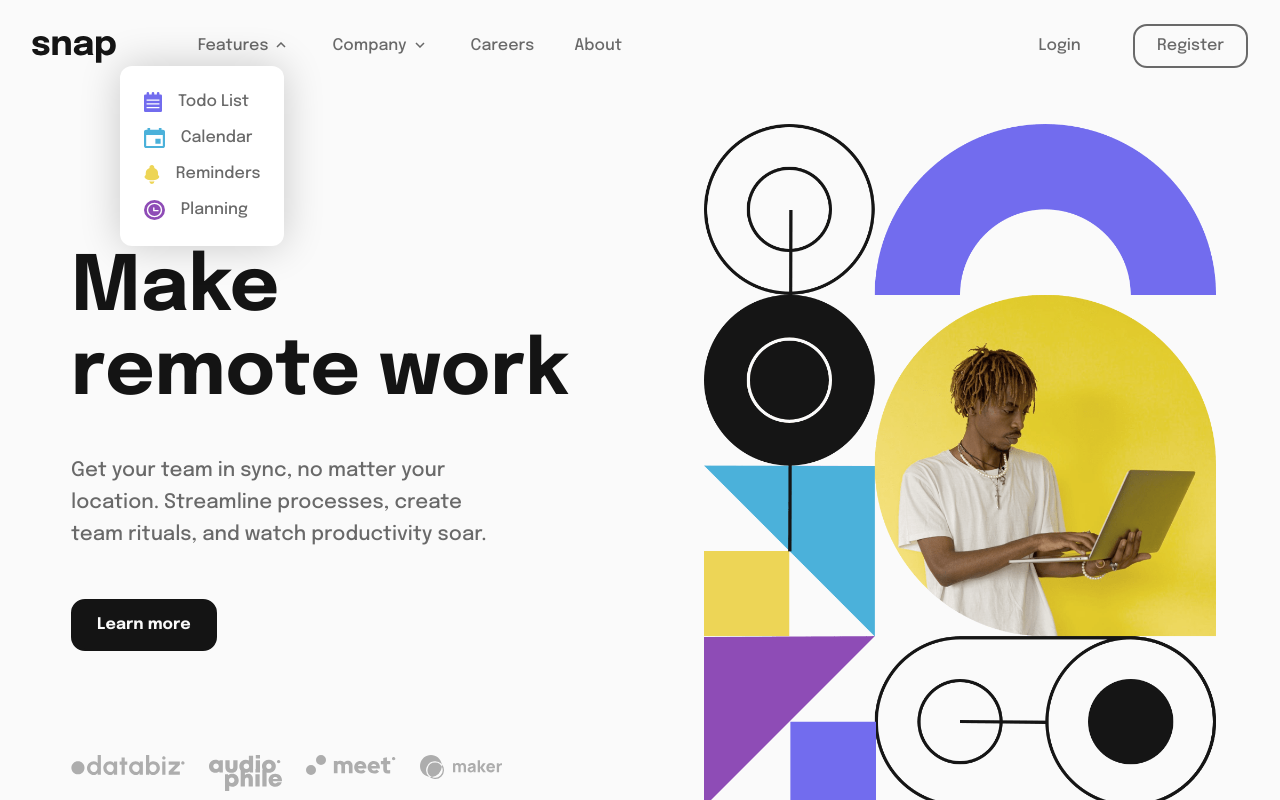
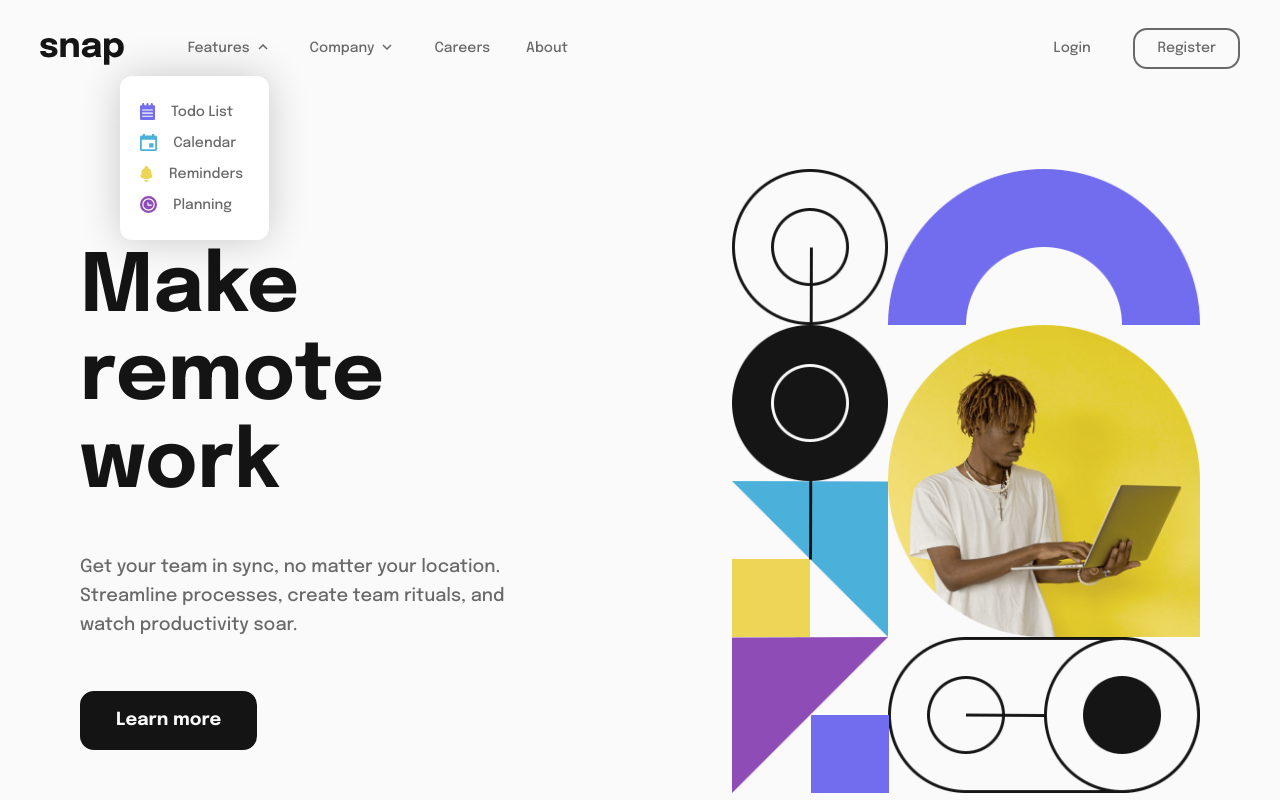
Before and after one commit to psudo-dev/frontend-mentor_-_intro-section-with-dropdown-navigation, a website built with Vite: page index.html in a window 1280 px wide. Both pictures are taken after a click on the button "Features". Shown: the top 800 px of the page. Built offline with nearby package versions, Linux system fonts and the light colour scheme.

Commit message:
Update style.css

```diff
--- a/css/style.css
+++ b/css/style.css
@@ -152,17 +152,18 @@ button {
 	top: 0;
 	right: 0;
 	height: 100dvh;
-	width: clamp(14rem, 2.364rem + 58.182vw, 16rem);
+	width: clamp(14rem, 2.364rem + 58.182vw, 15rem);
 	display: flex;
 	flex-direction: column;
-	gap: clamp(1.25rem, -1.659rem + 14.545vw, 1.75rem);
+	gap: clamp(0.875rem, -1.659rem + 14.545vw, 1.375rem);
 	z-index: 2;
-	padding: 1.3rem;
+	padding-block: 1.3rem;
+	padding-inline: 1.5rem;
 	opacity: 1;
 	visibility: visible;
 	transition:
-		opacity 0.2s ease,
-		visibility 0.2s ease;
+		opacity 0.3s ease,
+		visibility 0.3s ease;
 }
 
 .header__nav-close {
@@ -176,8 +177,8 @@ button {
 	opacity: 0;
 	visibility: hidden;
 	transition:
-		opacity 0.2s ease,
-		visibility 0.2s ease;
+		opacity 0.3s ease,
+		visibility 0.3s ease;
 	z-index: 1;
 }
 
@@ -187,7 +188,6 @@ button {
 }
 
 .header__nav--hidden {
-	display: none;
 	opacity: 0;
 	visibility: hidden;
 }
@@ -196,7 +196,12 @@ button {
 
 .header__menu {
 	display: grid;
-	gap: clamp(0.75rem, -0.705rem + 7.273vw, 1rem);
+	gap: clamp(0rem, -0.705rem + 7.273vw, 0.25rem);
+}
+
+.header__menu-link {
+	display: inline-block;
+	padding-block: 0.375rem;
 }
 
 .header__menu-link:hover,
@@ -207,20 +212,20 @@ button {
 
 .header__menu-trigger {
 	position: relative;
-	display: flex;
-	gap: 1rem;
+	display: inline-block;
+	padding-block: 0.375rem;
 }
 
 .header__menu-trigger::after {
 	content: "";
 	position: absolute;
-	top: 0.5rem;
+	top: 0.875rem;
 	right: -1.5rem;
 	width: 10px;
 	height: 6px;
 	background: url("../images/icon-arrow-down.svg") no-repeat;
 	transform: rotate(0deg);
-	transition: transform 0.2s ease;
+	transition: transform 0.3s ease;
 }
 
 .header__menu-trigger--open::after {
@@ -231,14 +236,16 @@ button {
 
 .header__submenu {
 	display: none;
-	padding: clamp(1.25rem, -0.205rem + 7.273vw, 1.5rem);
+	padding: clamp(0.875rem, -0.205rem + 7.273vw, 1.125rem);
+	padding-inline-start: clamp(1.125rem, -0.205rem + 7.273vw, 1.375rem);
 	padding-block-end: 0.75rem;
-	gap: clamp(0.75rem, -0.705rem + 7.273vw, 1rem);
+	gap: clamp(0rem, -0.705rem + 7.273vw, 0.25rem);
 	opacity: 0;
 	visibility: hidden;
 	transition:
-		opacity 0.2s ease,
-		visibility 0.2s ease;
+		opacity 0.3s ease,
+		visibility 0.3s ease;
+	margin-block-start: -0.25rem;
 }
 
 .header__submenu--visible {
@@ -249,12 +256,25 @@ button {
 
 .header__submenu-item {
 	display: flex;
-	gap: 1rem;
+	gap: 0.625rem;
 	align-items: center;
 }
 
+.header__submenu-icon-wrapper {
+	display: flex;
+	justify-content: center;
+	align-items: center;
+	width: 2rem;
+	height: 100%;
+}
+
 .header__submenu-icon {
-	height: 85%;
+	height: 60%;
+}
+
+.header__submenu-link {
+	padding: 0.375rem;
+	margin-block-end: -0.125rem;
 }
 
 /* AUTH */
@@ -351,25 +371,12 @@ button {
 	margin-block-start: 2rem;
 }
 
-@media (min-width: 820px) {
-	.header__logo-link {
-		margin-block-start: clamp(-0.25rem, -0.752rem + 0.98vw, -0.125rem);
-	}
+@media (min-width: 51.25em) {
+	/* MOBILE MENU CORRECTIONS */
 
 	.header__nav--hidden {
-		display: flex;
 		opacity: 1;
 		visibility: visible;
-	}
-
-	.header {
-		justify-content: flex-start;
-		gap: clamp(2rem, -10.059rem + 23.529vw, 5rem);
-		font-size: clamp(0.875rem, 0.373rem + 0.98vw, 1rem);
-		width: 100%;
-		max-width: 1440px;
-		margin-inline: auto;
-		padding-inline: clamp(1rem, -3.02rem + 7.843vw, 2rem);
 	}
 
 	.header__overlay--visible {
@@ -382,6 +389,22 @@ button {
 		display: none;
 	}
 
+	/* HEADER */
+
+	.header {
+		justify-content: flex-start;
+		gap: clamp(1.5rem, -10.059rem + 23.529vw, 3.25rem);
+		font-size: 0.875rem;
+		width: 100%;
+		max-width: 1440px;
+		margin-inline: auto;
+		padding-inline: clamp(1rem, -3.02rem + 7.843vw, 2.5rem);
+	}
+
+	.header__logo-link {
+		margin-block-start: clamp(-0.25rem, -0.752rem + 0.98vw, -0.125rem);
+	}
+
 	.header__nav {
 		position: static;
 		flex-direction: row;
@@ -392,42 +415,32 @@ button {
 		padding: 0;
 	}
 
+	/* MENU */
+
 	.header__menu {
 		grid-template-columns: repeat(4, auto);
-		gap: clamp(1.75rem, -1.259rem + 5.882vw, 2.5rem);
+		gap: clamp(0.75rem, -1.259rem + 5.882vw, 1.25rem);
 	}
 
 	.header__menu-item {
 		position: relative;
-		padding-block: 0.5rem;
+		padding: 0.5rem;
 	}
-
-	/* .header__menu-item:hover .header__submenu {
-		opacity: 1;
-		visibility: visible;
-	}
-
-	.header__menu-item:hover .header__menu-trigger::after {
-		transform: rotate(180deg);
-	}
-
-	.header__menu-item:has(.header__submenu:hover)
-		.header__menu-trigger::after {
-		transform: rotate(180deg);
-	} */
 
 	.header__menu-trigger {
 		margin-inline-end: 1.5rem;
 	}
 
 	.header__menu-trigger::after {
-		top: clamp(0.4rem, -0.001rem + 0.784vw, 0.5rem);
+		top: clamp(0.775rem, -0.001rem + 0.784vw, 0.875rem);
 		right: clamp(-1.125rem, -0.498rem + -1.225vw, -1rem);
 	}
 
+	/* AUTH */
+
 	.header__auth {
 		grid-template-columns: 1fr 1fr;
-		gap: clamp(0rem, -4.02rem + 7.843vw, 1rem);
+		gap: clamp(0rem, -4.02rem + 7.843vw, 0.5rem);
 	}
 
 	.header__auth-item {
@@ -435,32 +448,39 @@ button {
 		padding-inline: clamp(1.125rem, 0.121rem + 1.961vw, 1.375rem);
 	}
 
+	/* SUB MENU */
+
 	.header__submenu {
 		opacity: 0;
 		visibility: hidden;
 		position: absolute;
-		top: clamp(2.25rem, 1.245rem + 1.961vw, 2.5rem);
+		top: clamp(3.5rem, 1.245rem + 1.961vw, 3.75rem);
 		background: var(--white);
-		padding: 1.5rem;
+		padding: 1.25rem;
 		border-radius: 0.75rem;
 		grid-template-columns: max-content;
 		box-shadow: 0 0 40px rgba(0, 0, 0, 0.2);
-		gap: 0.75rem;
+		gap: 0rem;
 		transition:
-			opacity 0.2s ease,
-			visibility 0.2s ease;
+			opacity 0.3s ease,
+			visibility 0.3s ease;
 	}
 
 	.header__submenu--visible {
 		display: grid;
 		opacity: 1;
 		visibility: visible;
-		z-index: 2;
 	}
 
 	#features-submenu {
-		right: 0.5rem;
+		right: 0.775rem;
 	}
+
+	.header__submenu-icon {
+		height: 55%;
+	}
+
+	/* HERO */
 
 	.hero {
 		align-self: start;
@@ -468,16 +488,19 @@ button {
 
 	.hero__container {
 		grid-template-columns: 1fr 1fr;
-		padding-inline: 1.5rem;
+		padding-inline: clamp(1rem, -3.02rem + 7.843vw, 2.5rem);
 		padding-block: 2rem;
 		margin-inline: auto;
-		gap: clamp(3rem, -7.789rem + 21.053vw, 8rem);
+		gap: clamp(3rem, -7.789rem + 21.053vw, 4.5rem);
 		max-width: 1200px;
 	}
 
 	.hero__image {
 		order: 1;
 		height: 100%;
+		padding-block: 1rem;
+		padding-block-start: clamp(1rem, -2.237rem + 6.316vw, 2.5rem);
+		padding-inline-start: clamp(1rem, -4.395rem + 10.526vw, 3.5rem);
 	}
 
 	.hero__image-mobile {
@@ -488,12 +511,12 @@ button {
 		order: 0;
 		justify-items: start;
 		padding-inline: 0;
-		gap: clamp(1.25rem, -1.447rem + 5.263vw, 2.5rem);
+		gap: clamp(1.25rem, -1.447rem + 5.263vw, 2.75rem);
 	}
 
 	.hero__title {
-		font-size: clamp(3rem, -0.776rem + 7.368vw, 4.75rem);
-		padding-block-start: clamp(0rem, -10.789rem + 21.053vw, 5rem);
+		font-size: clamp(3rem, -0.776rem + 7.368vw, 5rem);
+		padding-block-start: clamp(0rem, -10.789rem + 21.053vw, 4.5rem);
 	}
 
 	.hero__title-line {
@@ -502,10 +525,20 @@ button {
 
 	.hero__text {
 		text-align: start;
-		font-size: clamp(1rem, 0.461rem + 1.053vw, 1.25rem);
+		font-size: clamp(1rem, 0.461rem + 1.053vw, 1.125rem);
+		max-width: 42ch;
+	}
+
+	.hero__button {
+		font-size: clamp(1rem, 0.73rem + 0.526vw, 1.125rem);
+		padding: clamp(0.75rem, 0.211rem + 1.053vw, 0.875rem)
+			clamp(1.5rem, -0.118rem + 3.158vw, 2.125rem);
 	}
 
 	.hero__client-list {
-		padding-block-start: clamp(0rem, -4.316rem + 8.421vw, 2rem);
+		width: 100%;
+		padding-block-start: clamp(0rem, -4.316rem + 8.421vw, 2.5rem);
+		padding-inline-end: 0.5rem;
+		justify-content: space-between;
 	}
 }
```
